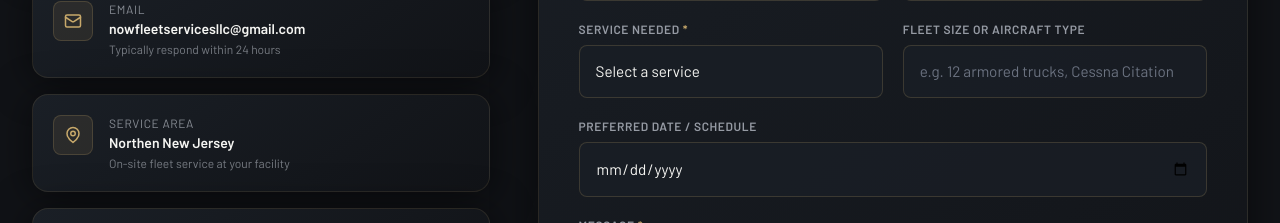
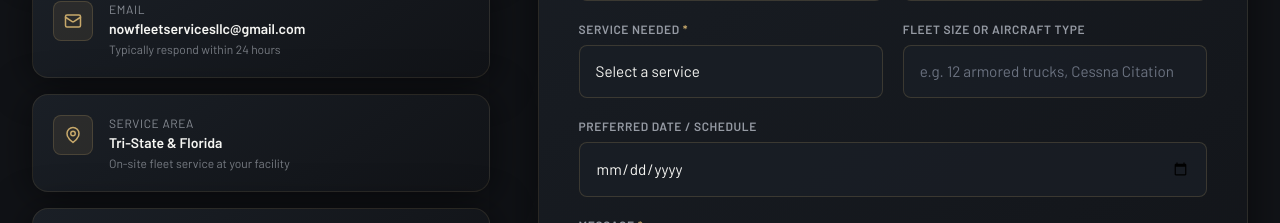
Before and after one commit to big6311/now-fleet-service, a Next.js app: page /contact in a window 1280 px wide. Shown: the part 880-1103 px from the top of the page. Built offline with nearby package versions, Linux system fonts and the light colour scheme; a web font is replaced by a local one.

Commit message:
Update service area from 'Northen New Jersey' to 'Tri-State & Florida'

```diff
--- a/app/contact/page.tsx
+++ b/app/contact/page.tsx
@@ -27,7 +27,7 @@ const contactInfo = [
   {
     icon: MapPin,
     label: "Service Area",
-    value: "Northen New Jersey",
+    value: "Tri-State & Florida",
     sub: "On-site fleet service at your facility",
     href: null,
   },
```
